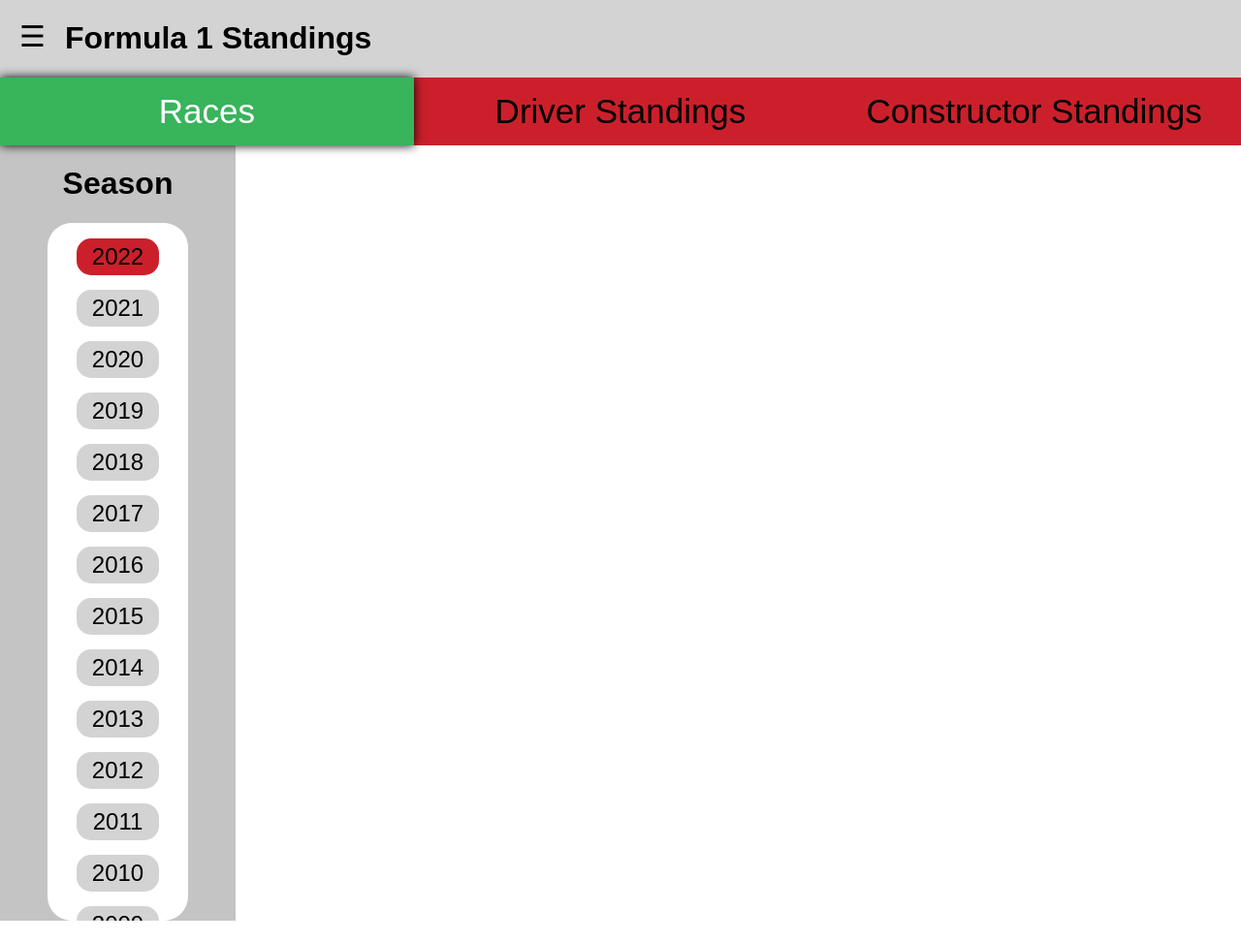
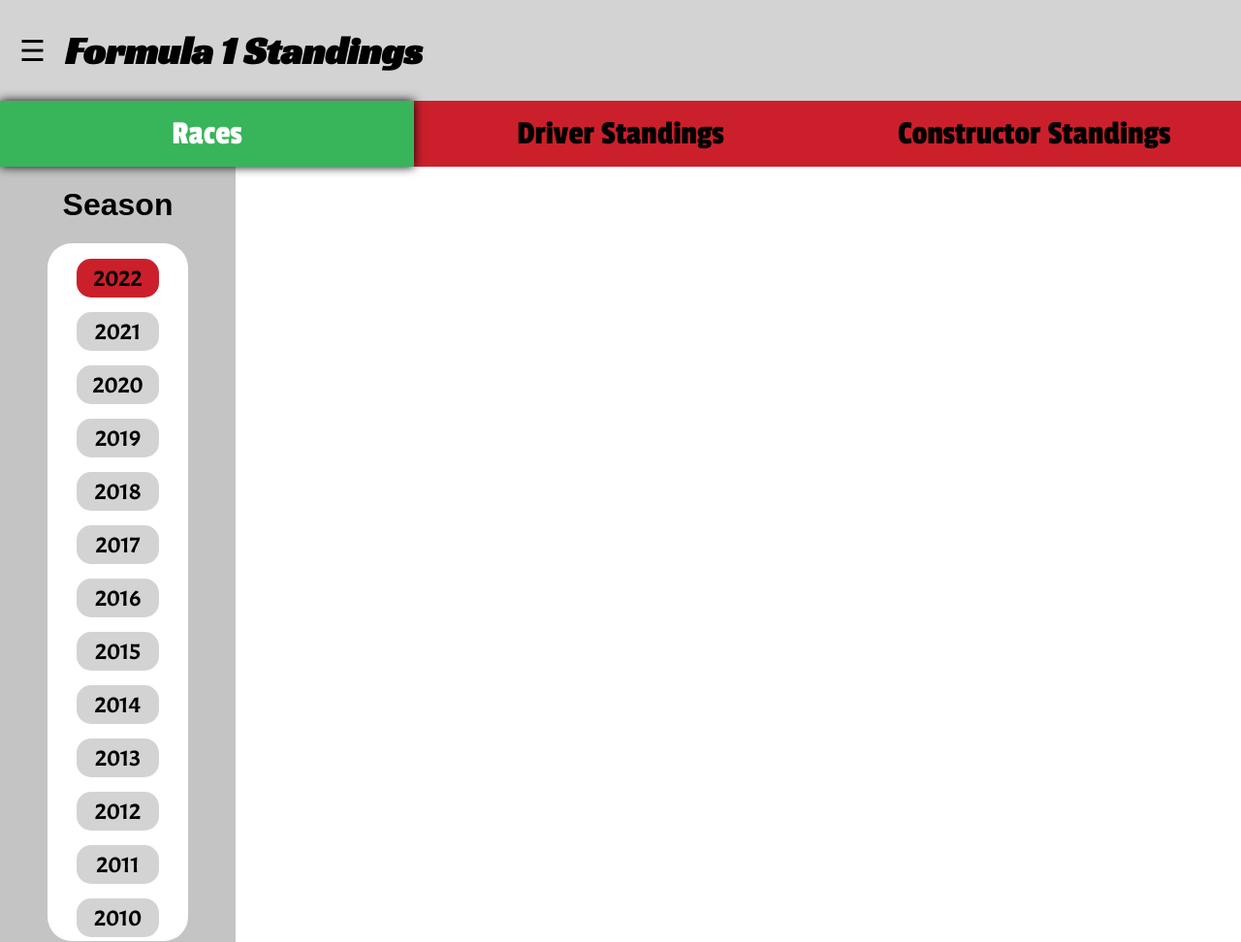
Before and after one commit to Victor-Park/ajax-project, a website: page index.html in a window 1280 px wide. Shown: the whole page at 97% size. Before the commit the page ends 950 px from the top, so only its background shows below. Drawn offline with Linux system fonts and the light colour scheme; no server answers.

Commit message:
changed font

```diff
--- a/css/layout.css
+++ b/css/layout.css
@@ -12,6 +12,7 @@
 
 .tab-container {
   width: 100%;
+  font-family: "Passion One", cursive;
 }
 
 .main-content {
@@ -47,6 +48,6 @@
 }
 
 .season-header {
-  font-family: sans-serif;
+  font-family: Arimo, sans-serif;
   margin-left: 5%;
 }
--- a/css/styles.css
+++ b/css/styles.css
@@ -15,12 +15,13 @@
 }
 
 .page-header {
-  font-family: sans-serif;
+  font-family: "Racing Sans One", cursive;
+  font-size: 40px;
 }
 
 .menu {
   float: left;
-  margin-top: 20px;
+  margin-top: 35px;
   padding-right: 20px;
   padding-left: 20px;
   font-size: 30px;
@@ -29,7 +30,7 @@
 .year {
   margin: 15px 30px;
   padding: 5px 10px;
-  font-family: sans-serif;
+  font-family: Acme, sans-serif;
   font-size: x-large;
   border-radius: 15px;
 }
@@ -37,7 +38,6 @@
 .tab {
   background-color: #cb202b;
   color: black;
-  font-family: sans-serif;
   text-align: center;
   width: calc(100% / 3);
   font-size: 35px;
@@ -49,7 +49,6 @@
   color: white;
   box-shadow: 0 0 10px black;
   z-index: 2;
-  font-family: sans-serif;
   text-align: center;
   width: calc(100% / 3);
   font-size: 35px;
@@ -77,6 +76,7 @@
 .table td {
   padding: 5px 15px;
   font-size: 22px;
+  font-family: Kanit, sans-serif;
 }
 
 .table tr:nth-child(even) {
@@ -88,6 +88,7 @@
 }
 
 .table th {
+  font-family: Kanit, sans-serif;
   text-align: left;
   background-color: black;
   color: white;
--- a/index.html
+++ b/index.html
@@ -8,6 +8,15 @@
   <link rel="stylesheet" href="css/reset.css">
   <link rel="stylesheet" href="css/layout.css">
   <link rel="stylesheet" href="css/styles.css">
+  <link rel="preconnect" href="https://fonts.googleapis.com">
+  <link rel="preconnect" href="https://fonts.gstatic.com">
+  <link href="https://fonts.googleapis.com/css2?family=Kosugi+Maru&family=Racing+Sans+One&display=swap" rel="stylesheet">
+  <link href="https://fonts.googleapis.com/css2?family=Arimo:wght@1,500&display=swap" rel="stylesheet">
+  <link href="https://fonts.googleapis.com/css2?family=Passion+One&display=swap" rel="stylesheet">
+  <link href="https://fonts.googleapis.com/css2?family=Kanit:wght@300&display=swap" rel="stylesheet">
+  <link href="https://fonts.googleapis.com/css2?family=Acme&display=swap" rel="stylesheet">
+
+
 </head>
 <body>
   <header>
```
